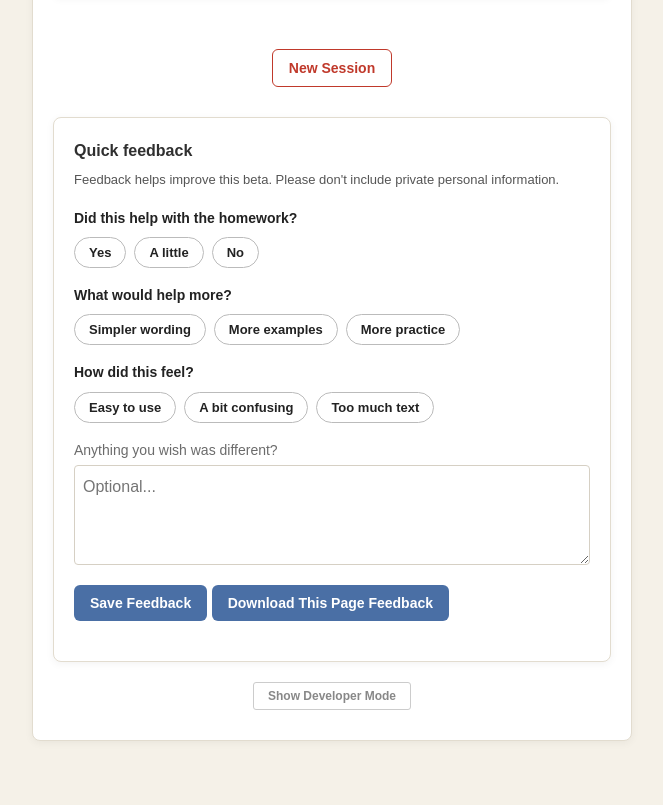
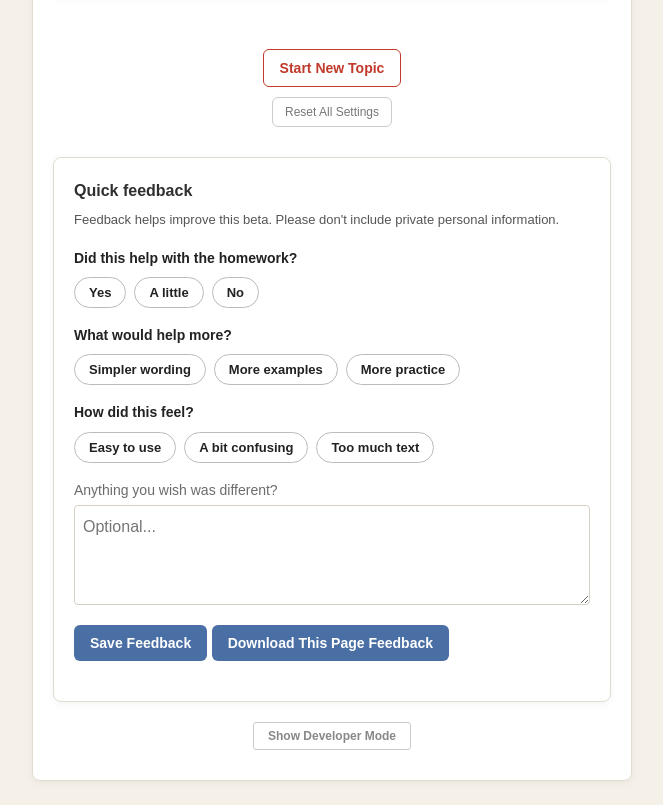
Before and after one commit to fbemail8454-dotcom/homework-helper-beta, a website: page app/index.html in a window 1280 px wide. Shown: the part 1954-2759 px from the top of the page, without its empty margins (308-971 px from the left). Before the commit the page ends 2719 px from the top, so only its background shows below. Drawn offline with Linux system fonts and the light colour scheme.

Commit message:
Refine session reset UX and add full settings reset flow

```diff
--- a/app/index.html
+++ b/app/index.html
@@ -110,7 +110,8 @@
     </section>
 
     <div class="reset-row">
-      <button class="reset-btn" onclick="resetApp()">New Session</button>
+      <button class="reset-btn" onclick="resetApp()">Start New Topic</button>
+      <button class="reset-all-btn" onclick="resetAllSettings()">Reset All Settings</button>
     </div>
 
     <section class="card">
--- a/app/script.js
+++ b/app/script.js
@@ -384,6 +384,30 @@ function toggleDevMode() {
 }
 
 function resetApp() {
+  clearSessionState();
+  window.scrollTo({ top: 0, behavior: 'smooth' });
+}
+
+function resetAllSettings() {
+  const confirmed = confirm(
+    'Reset all setup information and current responses? This will clear names, grade, subject, custom subject, and current outputs.'
+  );
+
+  if (!confirmed) {
+    return;
+  }
+
+  document.getElementById('parentName').value = '';
+  document.getElementById('childName').value = '';
+  document.getElementById('gradeLevel').selectedIndex = 0;
+  document.getElementById('subjectSelect').selectedIndex = 0;
+  document.getElementById('customSubject').value = '';
+  document.querySelector('input[name="mode"][value="parent-guide"]').checked = true;
+  clearSessionState();
+  window.scrollTo({ top: 0, behavior: 'smooth' });
+}
+
+function clearSessionState() {
   document.getElementById('homeworkText').value = '';
   document.getElementById('struggleText').value = '';
   document.getElementById('tutorOutput').value = '';
@@ -403,7 +427,6 @@ function resetApp() {
     }
   });
   renderFeedbackLog();
-  window.scrollTo({ top: 0, behavior: 'smooth' });
 }
 
 function getModeLabel(mode) {
--- a/app/style.css
+++ b/app/style.css
@@ -206,6 +206,22 @@ button:hover {
 .reset-row {
   text-align: center;
   padding: 20px 0 30px 0;
+}
+
+.reset-all-btn {
+  display: block;
+  margin: 10px auto 0;
+  padding: 7px 12px;
+  font-size: 12px;
+  background: none;
+  color: #777;
+  border: 1px solid #ccc;
+  font-weight: normal;
+}
+
+.reset-all-btn:hover {
+  background: #f0f0f0;
+  color: #444;
 }
 
 .feedback-grid {
```
